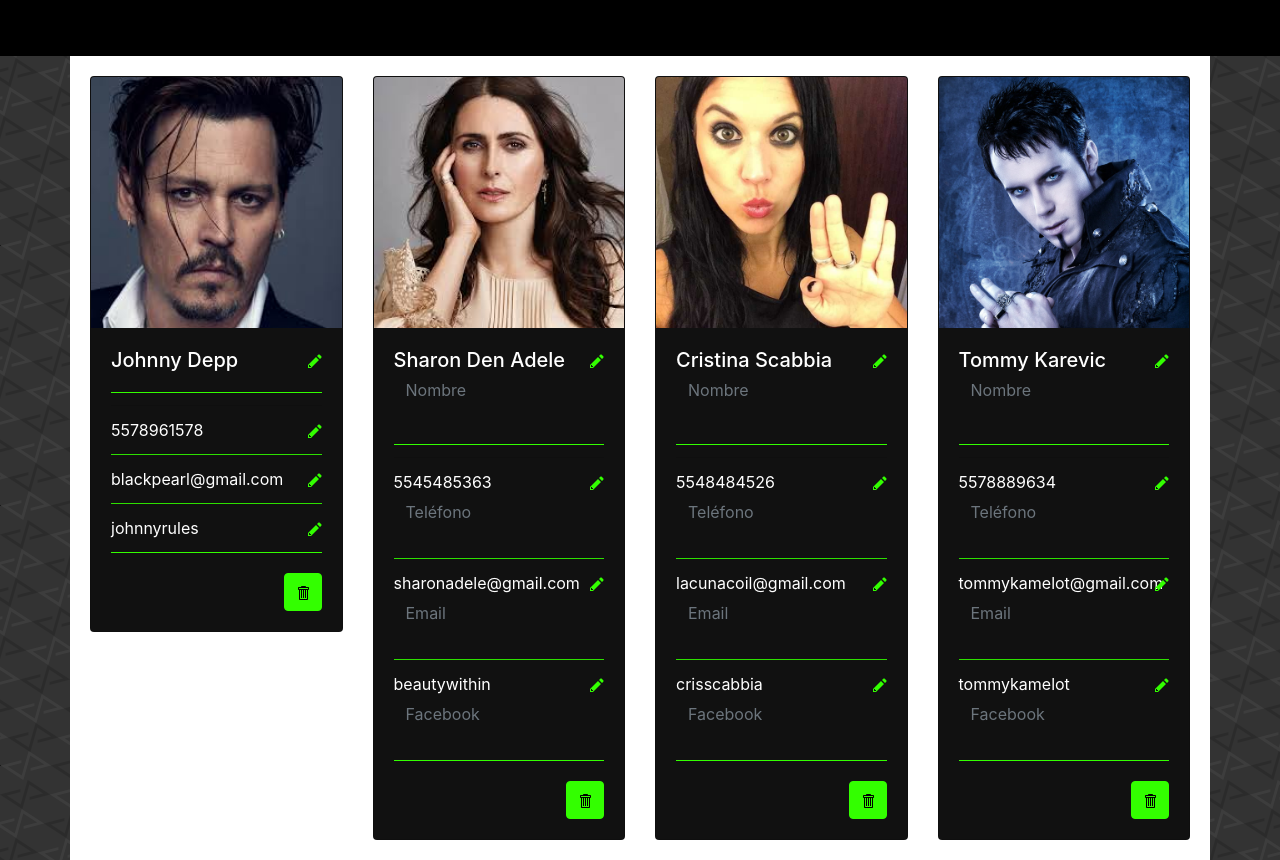
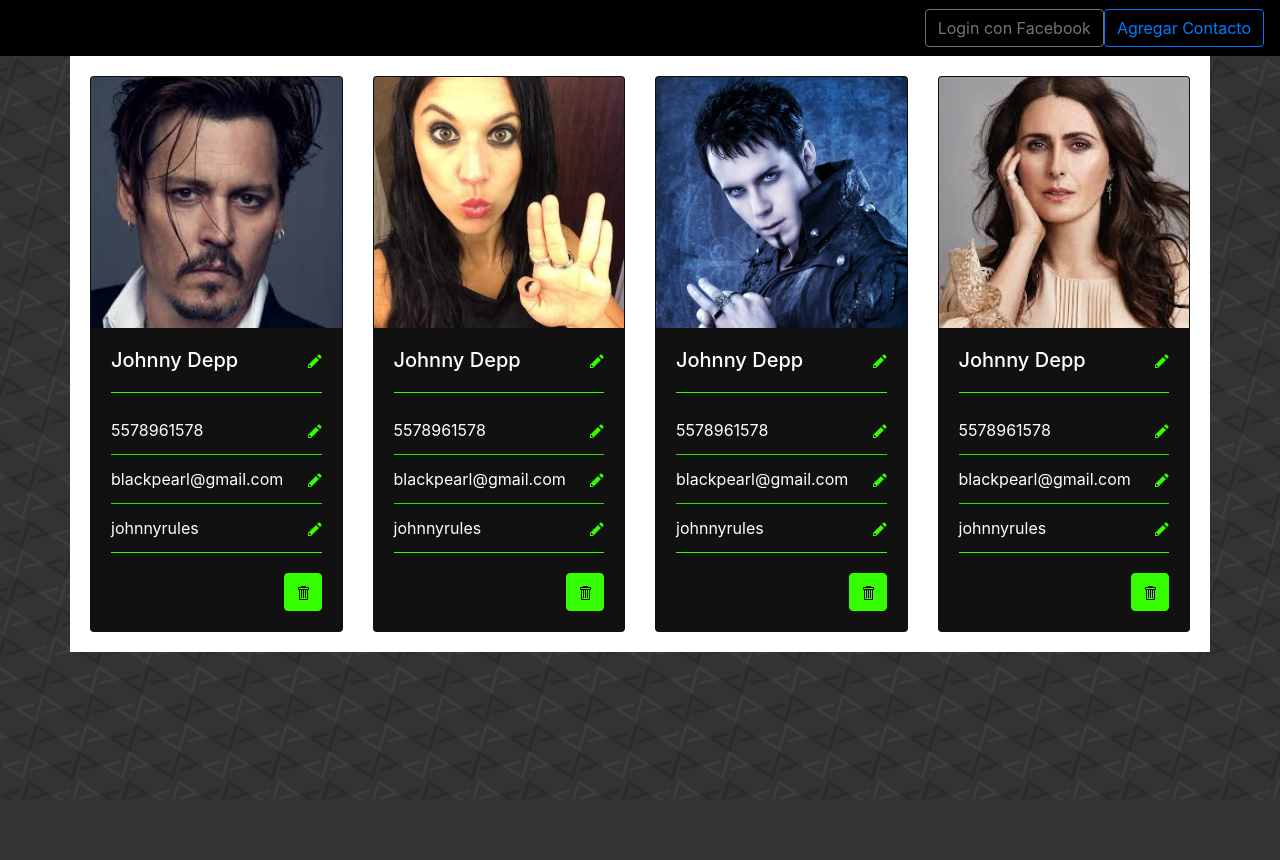
Before and after one commit to kodemia/contactManager, a plain HTML site: page index.html in a window 1280 px wide. After the commit the page ends 800 px from the top, so only its background shows below. Drawn offline with Linux system fonts and the light colour scheme.

Commit message:
login buttons

```diff
--- a/index.html
+++ b/index.html
@@ -50,6 +50,8 @@
 			<div class="collapse navbar-collapse navbar-right" id="navbarSupportedContent">
 				<p></p>
 			</div>
+			<div class="btn btn-outline-secondary">Login con Facebook</div>
+			<div class="btn btn-outline-primary" onclick="showModal('#add-contact-modal')">Agregar Contacto</div>
 		</nav>
 		<div class="section main-wrapper">
 			<div class="container">
@@ -94,56 +96,26 @@
 					</div>
 					<div class="col-sm-3">
 						<div class="card">
-							<img class="card-img-top" src="img/user-pics/user-4.jpg" alt="Card image cap">
+							<img class="card-img-top" src="img/user-pics/user-2.jpg" alt="Card image cap">
 							<div class="card-body contact-data">
-								<h5 class="card-title contact-name position-relative">Sharon Den Adele <span class="edit-btn position-absolute"><img src="img/svg/pencil.svg" onclick="editField(this)" alt=""></span>
-									<div class="form-group">
+								<h5 class="card-title position-relative"><span class="data-label name">Johnny Depp</span><span class="edit-btn position-absolute"><img src="img/svg/pencil.svg" onclick="editField(this)" alt=""></span>
+									<div class="form-group d-none">
 										<input type="text" class="form-control" placeholder="Nombre">
 									</div>
 								</h5>
 								<ul class="list-group list-group-flush">
-									<li class="list-group-item phone">5545485363 <span class="edit-btn position-absolute"><img src="img/svg/pencil.svg" onclick="editField(this)" alt=""></span>
-										<div class="form-group">
+									<li class="list-group-item phone"><span class="data-label phone">5578961578 </span><span class="edit-btn position-absolute"><img src="img/svg/pencil.svg" onclick="editField(this)" alt=""></span>
+										<div class="form-group d-none">
 											<input type="text" class="form-control" placeholder="Teléfono">
 										</div>
 									</li>
-									<li class="list-group-item email">sharonadele@gmail.com <span class="edit-btn position-absolute"><img src="img/svg/pencil.svg" onclick="editField(this)" alt=""></span>
-										<div class="form-group">
+									<li class="list-group-item email"><span class="data-label email">blackpearl@gmail.com </span><span class="edit-btn position-absolute"><img src="img/svg/pencil.svg" onclick="editField(this)" alt=""></span>
+										<div class="form-group d-none">
 											<input type="text" class="form-control" placeholder="Email">
 										</div>
 									</li>
-									<li class="list-group-item facebook">beautywithin <span class="edit-btn position-absolute"><img src="img/svg/pencil.svg" onclick="editField(this)" alt=""></span>
-										<div class="form-group">
-											<input type="text" class="form-control" placeholder="Facebook">
-										</div>
-									</li>
-								</ul>
-								<div class="btn btn-primary btn-delete"><img src="img/svg/trashcan.svg" alt=""></div>
-							</div>
-						</div>
-					</div>
-					<div class="col-sm-3">
-						<div class="card">
-							<img class="card-img-top" src="img/user-pics/user-2.jpg" alt="Card image cap">
-							<div class="card-body contact-data">
-								<h5 class="card-title contact-name position-relative">Cristina Scabbia <span class="edit-btn position-absolute"><img src="img/svg/pencil.svg" onclick="editField(this)" alt=""></span>
-									<div class="form-group">
-										<input type="text" class="form-control" placeholder="Nombre">
-									</div>
-								</h5>
-								<ul class="list-group list-group-flush">
-									<li class="list-group-item phone">5548484526 <span class="edit-btn position-absolute"><img src="img/svg/pencil.svg" onclick="editField(this)" alt=""></span>
-										<div class="form-group">
-											<input type="text" class="form-control" placeholder="Teléfono">
-										</div>
-									</li>
-									<li class="list-group-item email">lacunacoil@gmail.com <span class="edit-btn position-absolute"><img src="img/svg/pencil.svg" onclick="editField(this)" alt=""></span>
-										<div class="form-group">
-											<input type="text" class="form-control" placeholder="Email">
-										</div>
-									</li>
-									<li class="list-group-item facebook">crisscabbia <span class="edit-btn position-absolute"><img src="img/svg/pencil.svg" onclick="editField(this)" alt=""></span>
-										<div class="form-group">
+									<li class="list-group-item facebook"><span class="data-label facebook">johnnyrules</span> <span class="edit-btn position-absolute"><img src="img/svg/pencil.svg" onclick="editField(this)" alt=""></span>
+										<div class="form-group d-none">
 											<input type="text" class="form-control" placeholder="Facebook">
 										</div>
 									</li>
@@ -156,24 +128,54 @@
 						<div class="card">
 							<img class="card-img-top" src="img/user-pics/user-3.jpg" alt="Card image cap">
 							<div class="card-body contact-data">
-								<h5 class="card-title contact-name position-relative">Tommy Karevic<span class="edit-btn position-absolute"><img src="img/svg/pencil.svg" onclick="editField(this)" alt=""></span>
-									<div class="form-group">
+								<h5 class="card-title position-relative"><span class="data-label name">Johnny Depp</span><span class="edit-btn position-absolute"><img src="img/svg/pencil.svg" onclick="editField(this)" alt=""></span>
+									<div class="form-group d-none">
 										<input type="text" class="form-control" placeholder="Nombre">
 									</div>
 								</h5>
 								<ul class="list-group list-group-flush">
-									<li class="list-group-item phone">5578889634 <span class="edit-btn position-absolute"><img src="img/svg/pencil.svg" onclick="editField(this)" alt=""></span>
-										<div class="form-group">
+									<li class="list-group-item phone"><span class="data-label phone">5578961578 </span><span class="edit-btn position-absolute"><img src="img/svg/pencil.svg" onclick="editField(this)" alt=""></span>
+										<div class="form-group d-none">
 											<input type="text" class="form-control" placeholder="Teléfono">
 										</div>
 									</li>
-									<li class="list-group-item email">tommykamelot@gmail.com <span class="edit-btn position-absolute"><img src="img/svg/pencil.svg" onclick="editField(this)" alt=""></span>
-										<div class="form-group">
+									<li class="list-group-item email"><span class="data-label email">blackpearl@gmail.com </span><span class="edit-btn position-absolute"><img src="img/svg/pencil.svg" onclick="editField(this)" alt=""></span>
+										<div class="form-group d-none">
 											<input type="text" class="form-control" placeholder="Email">
 										</div>
 									</li>
-									<li class="list-group-item facebook">tommykamelot <span class="edit-btn position-absolute"><img src="img/svg/pencil.svg" onclick="editField(this)" alt=""></span>
-										<div class="form-group">
+									<li class="list-group-item facebook"><span class="data-label facebook">johnnyrules</span> <span class="edit-btn position-absolute"><img src="img/svg/pencil.svg" onclick="editField(this)" alt=""></span>
+										<div class="form-group d-none">
+											<input type="text" class="form-control" placeholder="Facebook">
+										</div>
+									</li>
+								</ul>
+								<div class="btn btn-primary btn-delete"><img src="img/svg/trashcan.svg" alt=""></div>
+							</div>
+						</div>
+					</div>
+					<div class="col-sm-3">
+						<div class="card">
+							<img class="card-img-top" src="img/user-pics/user-4.jpg" alt="Card image cap">
+							<div class="card-body contact-data">
+								<h5 class="card-title position-relative"><span class="data-label name">Johnny Depp</span><span class="edit-btn position-absolute"><img src="img/svg/pencil.svg" onclick="editField(this)" alt=""></span>
+									<div class="form-group d-none">
+										<input type="text" class="form-control" placeholder="Nombre">
+									</div>
+								</h5>
+								<ul class="list-group list-group-flush">
+									<li class="list-group-item phone"><span class="data-label phone">5578961578 </span><span class="edit-btn position-absolute"><img src="img/svg/pencil.svg" onclick="editField(this)" alt=""></span>
+										<div class="form-group d-none">
+											<input type="text" class="form-control" placeholder="Teléfono">
+										</div>
+									</li>
+									<li class="list-group-item email"><span class="data-label email">blackpearl@gmail.com </span><span class="edit-btn position-absolute"><img src="img/svg/pencil.svg" onclick="editField(this)" alt=""></span>
+										<div class="form-group d-none">
+											<input type="text" class="form-control" placeholder="Email">
+										</div>
+									</li>
+									<li class="list-group-item facebook"><span class="data-label facebook">johnnyrules</span> <span class="edit-btn position-absolute"><img src="img/svg/pencil.svg" onclick="editField(this)" alt=""></span>
+										<div class="form-group d-none">
 											<input type="text" class="form-control" placeholder="Facebook">
 										</div>
 									</li>
--- a/js/main.js
+++ b/js/main.js
@@ -2,3 +2,7 @@ function editField(selectedField){
 	console.log("fhield")
 	$(selectedField).closest("span").siblings(".data-label, .form-group").toggleClass("d-none")
 }
+
+function showModal(modalId){
+	$(modalId).modal("show")
+}
```
